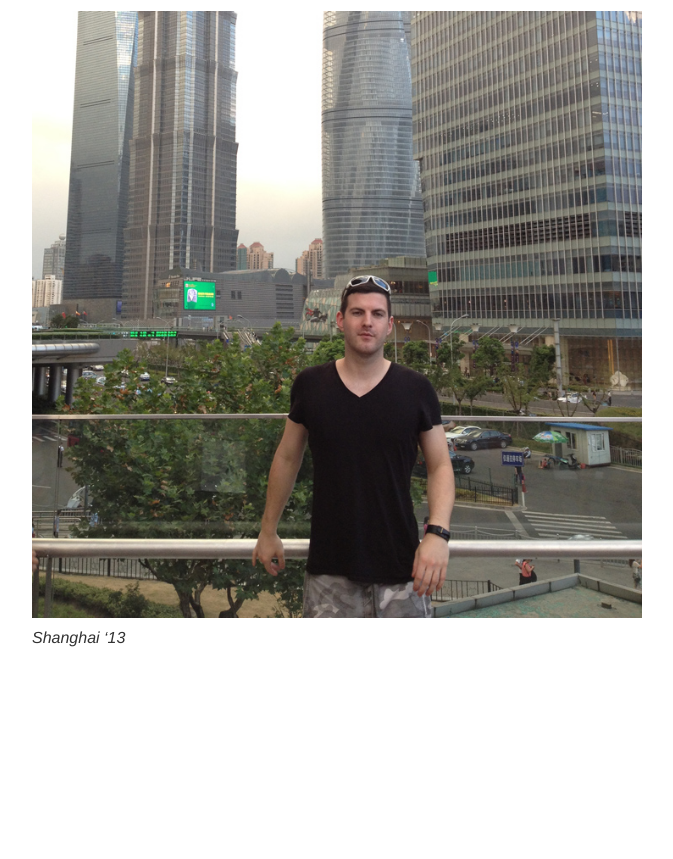
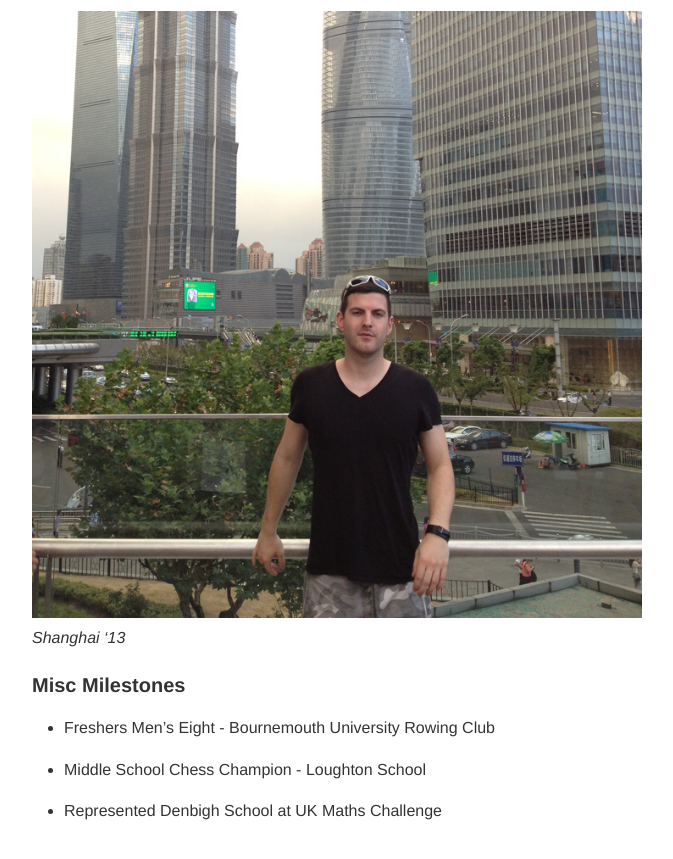
Before and after one commit to samdoidge/samdoidge.com, a Jekyll site: the page built from about.md, in a window 1280 px wide and 900 px high, scrolled down 2644 px. Shown: the top 859 px of the window, without its empty margins (378-1051 px from the left). Built offline with Jekyll 4.4.1, drawn with Linux system fonts in a browser that asks for light colours; before the commit the page ends 3371 px from its top, so only the background shows below that.

Commit message:
misc milestones

```diff
--- a/about.md
+++ b/about.md
@@ -50,3 +50,11 @@ Email me: [sam@samdoidge.com](mailto:sam@samdoidge.com)
 
 ![sam shanghai](/assets/sam-shanghai.jpg)
 *Shanghai '13*
+
+#### Misc Milestones
+
+* Freshers Men's Eight - Bournemouth University Rowing Club
+
+* Middle School Chess Champion - Loughton School
+
+* Represented Denbigh School at UK Maths Challenge
```
